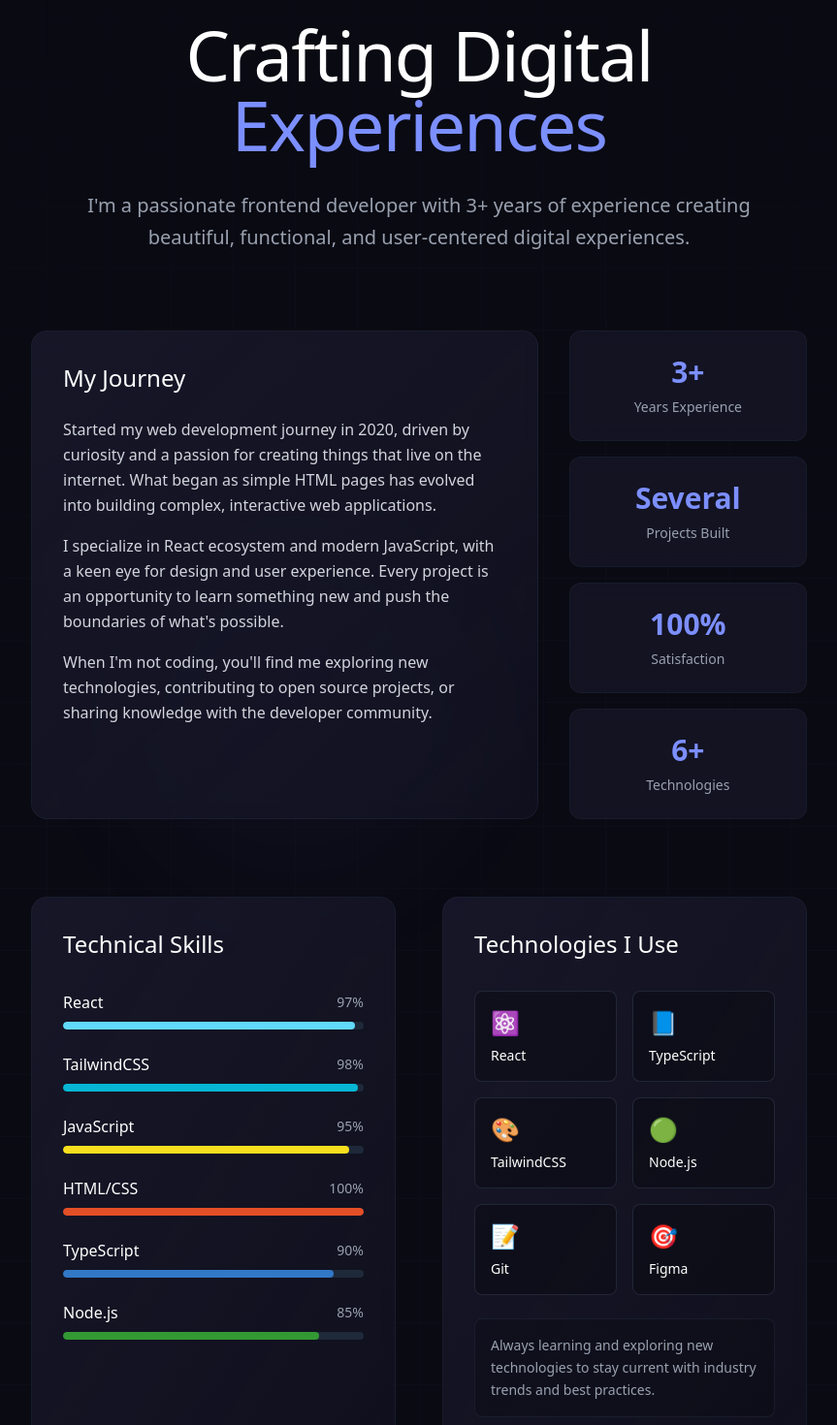
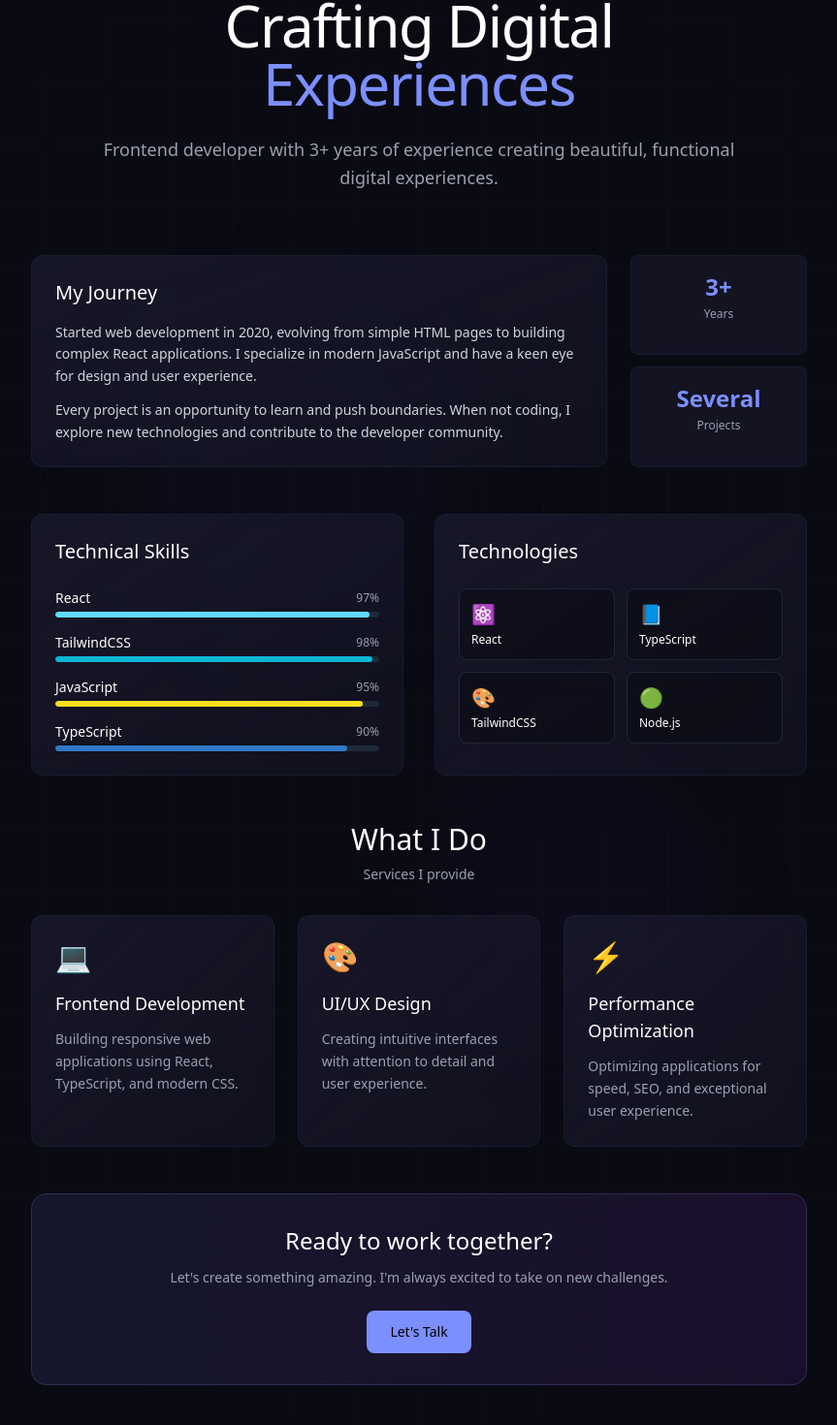
Before and after one commit to justifyman/justify, a React (Vite) app: page / in a window 1280 px wide. Shown: the part 1118-2588 px from the top of the page at 97% size, without its empty margins (208-1071 px from the left). Built offline with nearby package versions, Linux system fonts and the light colour scheme.

Commit message:
Condense About section for better readability

```diff
--- a/src/components/About.tsx
+++ b/src/components/About.tsx
@@ -5,9 +5,7 @@ const About: FC = () => {
     { name: "React", level: 97, color: "#61DAFB" },
     { name: "TailwindCSS", level: 98, color: "#06B6D4" },
     { name: "JavaScript", level: 95, color: "#F7DF1E" },
-    { name: "HTML/CSS", level: 100, color: "#E34F26" },
     { name: "TypeScript", level: 90, color: "#3178C6" },
-    { name: "Node.js", level: 85, color: "#339933" },
   ];
 
   const technologies = [
@@ -15,12 +13,10 @@ const About: FC = () => {
     { name: "TypeScript", icon: "📘" },
     { name: "TailwindCSS", icon: "🎨" },
     { name: "Node.js", icon: "🟢" },
-    { name: "Git", icon: "📝" },
-    { name: "Figma", icon: "🎯" },
   ];
 
   return (
-    <div className="min-h-screen relative bg-[#0a0a13] py-20">
+    <div className="min-h-screen relative bg-[#0a0a13] py-16">
       {/* Animated background elements */}
       <div className="absolute inset-0 overflow-hidden">
         <div className="absolute top-1/4 left-1/4 w-96 h-96 bg-[#7c8fff]/5 rounded-full blur-3xl animate-pulse"></div>
@@ -31,91 +27,77 @@ const About: FC = () => {
       <div className="absolute inset-0 bg-[linear-gradient(to_right,#1a1a2e_1px,transparent_1px),linear-gradient(to_bottom,#1a1a2e_1px,transparent_1px)] bg-[size:4rem_4rem] [mask-image:radial-gradient(ellipse_at_center,black_50%,transparent_80%)] opacity-20"></div>
 
       <div className="relative z-10 w-full px-4 md:px-20 lg:px-60">
-        <div className="max-w-7xl mx-auto">
+        <div className="max-w-6xl mx-auto">
 
           {/* Header Section */}
-          <div className="text-center mb-20">
-            <div className="inline-block mb-6">
+          <div className="text-center mb-16">
+            <div className="inline-block mb-4">
               <span className="text-[#7c8fff] text-sm font-medium tracking-wider uppercase">About Me</span>
             </div>
-            <h2 className="text-4xl md:text-6xl lg:text-7xl font-light text-white tracking-tight mb-8">
+            <h2 className="text-3xl md:text-5xl lg:text-6xl font-light text-white tracking-tight mb-6">
               Crafting Digital
               <br />
               <span className="text-[#7c8fff]">Experiences</span>
             </h2>
-            <p className="text-gray-400 text-lg md:text-xl max-w-3xl mx-auto leading-relaxed">
-              I'm a passionate frontend developer with 3+ years of experience creating
-              beautiful, functional, and user-centered digital experiences.
+            <p className="text-gray-400 text-base md:text-lg max-w-2xl mx-auto leading-relaxed">
+              Frontend developer with 3+ years of experience creating beautiful,
+              functional digital experiences.
             </p>
           </div>
 
           {/* Main Content */}
-          <div className="space-y-20">
+          <div className="space-y-12">
 
             {/* Story & Stats Section */}
-            <div className="grid grid-cols-1 lg:grid-cols-3 gap-8">
+            <div className="grid grid-cols-1 lg:grid-cols-4 gap-6">
 
-              {/* Personal Story - Takes 2 columns */}
-              <div className="lg:col-span-2">
-                <div className="bg-gradient-to-br from-[#1a1a2e]/80 to-[#1a1a2e]/40 backdrop-blur-sm p-8 rounded-2xl border border-gray-800/50 h-full">
-                  <h3 className="text-2xl font-medium text-white mb-6">My Journey</h3>
-                  <div className="space-y-4 text-gray-300 leading-relaxed">
-                    <p>
-                      Started my web development journey in 2020, driven by curiosity and
-                      a passion for creating things that live on the internet. What began
-                      as simple HTML pages has evolved into building complex, interactive
-                      web applications.
+              {/* Personal Story - Takes 3 columns */}
+              <div className="lg:col-span-3">
+                <div className="bg-gradient-to-br from-[#1a1a2e]/80 to-[#1a1a2e]/40 backdrop-blur-sm p-6 rounded-xl border border-gray-800/50">
+                  <h3 className="text-xl font-medium text-white mb-4">My Journey</h3>
+                  <div className="text-gray-300 leading-relaxed text-sm">
+                    <p className="mb-3">
+                      Started web development in 2020, evolving from simple HTML pages
+                      to building complex React applications. I specialize in modern
+                      JavaScript and have a keen eye for design and user experience.
                     </p>
                     <p>
-                      I specialize in React ecosystem and modern JavaScript, with a keen
-                      eye for design and user experience. Every project is an opportunity
-                      to learn something new and push the boundaries of what's possible.
-                    </p>
-                    <p>
-                      When I'm not coding, you'll find me exploring new technologies,
-                      contributing to open source projects, or sharing knowledge with
+                      Every project is an opportunity to learn and push boundaries.
+                      When not coding, I explore new technologies and contribute to
                       the developer community.
                     </p>
                   </div>
                 </div>
               </div>
 
-              {/* Stats Grid - Takes 1 column */}
-              <div className="grid grid-cols-2 lg:grid-cols-1 gap-4">
-                <div className="bg-[#1a1a2e]/60 backdrop-blur-sm p-6 rounded-xl border border-gray-800/50 text-center group hover:border-[#7c8fff]/30 transition-all duration-300">
-                  <div className="text-3xl font-bold text-[#7c8fff] mb-2 group-hover:scale-110 transition-transform duration-300">3+</div>
-                  <div className="text-gray-400 text-sm">Years Experience</div>
+              {/* Stats - Takes 1 column */}
+              <div className="grid grid-cols-2 lg:grid-cols-1 gap-3">
+                <div className="bg-[#1a1a2e]/60 backdrop-blur-sm p-4 rounded-lg border border-gray-800/50 text-center group hover:border-[#7c8fff]/30 transition-all duration-300">
+                  <div className="text-2xl font-bold text-[#7c8fff] mb-1">3+</div>
+                  <div className="text-gray-400 text-xs">Years</div>
                 </div>
-                <div className="bg-[#1a1a2e]/60 backdrop-blur-sm p-6 rounded-xl border border-gray-800/50 text-center group hover:border-[#7c8fff]/30 transition-all duration-300">
-                  <div className="text-3xl font-bold text-[#7c8fff] mb-2 group-hover:scale-110 transition-transform duration-300">Several</div>
-                  <div className="text-gray-400 text-sm">Projects Built</div>
-                </div>
-                <div className="bg-[#1a1a2e]/60 backdrop-blur-sm p-6 rounded-xl border border-gray-800/50 text-center group hover:border-[#7c8fff]/30 transition-all duration-300">
-                  <div className="text-3xl font-bold text-[#7c8fff] mb-2 group-hover:scale-110 transition-transform duration-300">100%</div>
-                  <div className="text-gray-400 text-sm">Satisfaction</div>
-                </div>
-                <div className="bg-[#1a1a2e]/60 backdrop-blur-sm p-6 rounded-xl border border-gray-800/50 text-center group hover:border-[#7c8fff]/30 transition-all duration-300">
-                  <div className="text-3xl font-bold text-[#7c8fff] mb-2 group-hover:scale-110 transition-transform duration-300">6+</div>
-                  <div className="text-gray-400 text-sm">Technologies</div>
+                <div className="bg-[#1a1a2e]/60 backdrop-blur-sm p-4 rounded-lg border border-gray-800/50 text-center group hover:border-[#7c8fff]/30 transition-all duration-300">
+                  <div className="text-2xl font-bold text-[#7c8fff] mb-1">Several</div>
+                  <div className="text-gray-400 text-xs">Projects</div>
                 </div>
               </div>
 
             </div>
 
             {/* Skills & Technologies Section */}
-            <div className="grid grid-cols-1 lg:grid-cols-2 gap-12">
+            <div className="grid grid-cols-1 lg:grid-cols-2 gap-8">
 
               {/* Technical Skills */}
-              <div className="bg-gradient-to-br from-[#1a1a2e]/80 to-[#1a1a2e]/40 backdrop-blur-sm p-8 rounded-2xl border border-gray-800/50">
-                <h3 className="text-2xl font-medium text-white mb-8">Technical Skills</h3>
-                <div className="space-y-6">
+              <div className="bg-gradient-to-br from-[#1a1a2e]/80 to-[#1a1a2e]/40 backdrop-blur-sm p-6 rounded-xl border border-gray-800/50">
+                <h3 className="text-xl font-medium text-white mb-6">Technical Skills</h3>
+                <div className="space-y-4">
                   {skills.map((skill, index) => (
                     <div key={skill.name} className="group">
-                      <div className="flex justify-between items-center mb-2">
-                        <span className="text-white font-medium">{skill.name}</span>
-                        <span className="text-gray-400 text-sm">{skill.level}%</span>
+                      <div className="flex justify-between items-center mb-1">
+                        <span className="text-white text-sm font-medium">{skill.name}</span>
+                        <span className="text-gray-400 text-xs">{skill.level}%</span>
                       </div>
-                      <div className="w-full bg-gray-800 rounded-full h-2 overflow-hidden">
+                      <div className="w-full bg-gray-800 rounded-full h-1.5 overflow-hidden">
                         <div
                           className="h-full rounded-full transition-all duration-1000 ease-out group-hover:brightness-110"
                           style={{
@@ -130,30 +112,22 @@ const About: FC = () => {
                 </div>
               </div>
 
-              {/* Technologies I Use */}
-              <div className="bg-gradient-to-br from-[#1a1a2e]/80 to-[#1a1a2e]/40 backdrop-blur-sm p-8 rounded-2xl border border-gray-800/50">
-                <h3 className="text-2xl font-medium text-white mb-8">Technologies I Use</h3>
-                <div className="grid grid-cols-2 gap-4">
+              {/* Technologies */}
+              <div className="bg-gradient-to-br from-[#1a1a2e]/80 to-[#1a1a2e]/40 backdrop-blur-sm p-6 rounded-xl border border-gray-800/50">
+                <h3 className="text-xl font-medium text-white mb-6">Technologies</h3>
+                <div className="grid grid-cols-2 gap-3">
                   {technologies.map((tech, index) => (
                     <div
                       key={tech.name}
-                      className="bg-[#0a0a13]/50 p-4 rounded-lg border border-gray-700/50 hover:border-[#7c8fff]/30 transition-all duration-300 hover:transform hover:scale-105 group"
+                      className="bg-[#0a0a13]/50 p-3 rounded-lg border border-gray-700/50 hover:border-[#7c8fff]/30 transition-all duration-300 hover:transform hover:scale-105 group"
                       style={{ animationDelay: `${index * 100}ms` }}
                     >
-                      <div className="text-2xl mb-2 group-hover:scale-110 transition-transform duration-300">
+                      <div className="text-xl mb-1 group-hover:scale-110 transition-transform duration-300">
                         {tech.icon}
                       </div>
-                      <div className="text-white font-medium text-sm">{tech.name}</div>
+                      <div className="text-white font-medium text-xs">{tech.name}</div>
                     </div>
                   ))}
-                </div>
-
-                {/* Additional info */}
-                <div className="mt-6 p-4 bg-[#0a0a13]/30 rounded-lg border border-gray-700/30">
-                  <p className="text-gray-400 text-sm leading-relaxed">
-                    Always learning and exploring new technologies to stay current with
-                    industry trends and best practices.
-                  </p>
                 </div>
               </div>
 
@@ -161,33 +135,33 @@ const About: FC = () => {
 
             {/* Services Section */}
             <div>
-              <div className="text-center mb-12">
-                <h3 className="text-3xl md:text-4xl font-light text-white mb-4">What I Do</h3>
-                <p className="text-gray-400 text-lg">Services I provide to bring your ideas to life</p>
+              <div className="text-center mb-8">
+                <h3 className="text-2xl md:text-3xl font-light text-white mb-2">What I Do</h3>
+                <p className="text-gray-400 text-sm">Services I provide</p>
               </div>
 
-              <div className="grid grid-cols-1 md:grid-cols-3 gap-8">
-                <div className="bg-gradient-to-br from-[#1a1a2e]/80 to-[#1a1a2e]/40 backdrop-blur-sm p-8 rounded-2xl border border-gray-800/50 hover:border-[#7c8fff]/30 transition-all duration-500 hover:transform hover:scale-105 group">
-                  <div className="text-[#7c8fff] text-4xl mb-6 group-hover:scale-110 transition-transform duration-300">💻</div>
-                  <h4 className="text-white text-xl mb-4 font-medium">Frontend Development</h4>
-                  <p className="text-gray-400 leading-relaxed">
-                    Building responsive, interactive web applications using React, TypeScript, and modern CSS frameworks.
+              <div className="grid grid-cols-1 md:grid-cols-3 gap-6">
+                <div className="bg-gradient-to-br from-[#1a1a2e]/80 to-[#1a1a2e]/40 backdrop-blur-sm p-6 rounded-xl border border-gray-800/50 hover:border-[#7c8fff]/30 transition-all duration-500 hover:transform hover:scale-105 group">
+                  <div className="text-[#7c8fff] text-3xl mb-4 group-hover:scale-110 transition-transform duration-300">💻</div>
+                  <h4 className="text-white text-lg mb-3 font-medium">Frontend Development</h4>
+                  <p className="text-gray-400 text-sm leading-relaxed">
+                    Building responsive web applications using React, TypeScript, and modern CSS.
                   </p>
                 </div>
 
-                <div className="bg-gradient-to-br from-[#1a1a2e]/80 to-[#1a1a2e]/40 backdrop-blur-sm p-8 rounded-2xl border border-gray-800/50 hover:border-[#7c8fff]/30 transition-all duration-500 hover:transform hover:scale-105 group">
-                  <div className="text-[#7c8fff] text-4xl mb-6 group-hover:scale-110 transition-transform duration-300">🎨</div>
-                  <h4 className="text-white text-xl mb-4 font-medium">UI/UX Design</h4>
-                  <p className="text-gray-400 leading-relaxed">
-                    Creating intuitive user interfaces with attention to detail, accessibility, and user experience.
+                <div className="bg-gradient-to-br from-[#1a1a2e]/80 to-[#1a1a2e]/40 backdrop-blur-sm p-6 rounded-xl border border-gray-800/50 hover:border-[#7c8fff]/30 transition-all duration-500 hover:transform hover:scale-105 group">
+                  <div className="text-[#7c8fff] text-3xl mb-4 group-hover:scale-110 transition-transform duration-300">🎨</div>
+                  <h4 className="text-white text-lg mb-3 font-medium">UI/UX Design</h4>
+                  <p className="text-gray-400 text-sm leading-relaxed">
+                    Creating intuitive interfaces with attention to detail and user experience.
                   </p>
                 </div>
 
-                <div className="bg-gradient-to-br from-[#1a1a2e]/80 to-[#1a1a2e]/40 backdrop-blur-sm p-8 rounded-2xl border border-gray-800/50 hover:border-[#7c8fff]/30 transition-all duration-500 hover:transform hover:scale-105 group">
-                  <div className="text-[#7c8fff] text-4xl mb-6 group-hover:scale-110 transition-transform duration-300">⚡</div>
-                  <h4 className="text-white text-xl mb-4 font-medium">Performance Optimization</h4>
-                  <p className="text-gray-400 leading-relaxed">
-                    Optimizing web applications for speed, SEO, and exceptional user experience across all devices.
+                <div className="bg-gradient-to-br from-[#1a1a2e]/80 to-[#1a1a2e]/40 backdrop-blur-sm p-6 rounded-xl border border-gray-800/50 hover:border-[#7c8fff]/30 transition-all duration-500 hover:transform hover:scale-105 group">
+                  <div className="text-[#7c8fff] text-3xl mb-4 group-hover:scale-110 transition-transform duration-300">⚡</div>
+                  <h4 className="text-white text-lg mb-3 font-medium">Performance Optimization</h4>
+                  <p className="text-gray-400 text-sm leading-relaxed">
+                    Optimizing applications for speed, SEO, and exceptional user experience.
                   </p>
                 </div>
               </div>
@@ -195,15 +169,14 @@ const About: FC = () => {
 
             {/* Call to Action */}
             <div className="text-center">
-              <div className="bg-gradient-to-r from-[#7c8fff]/10 to-purple-500/10 backdrop-blur-sm p-12 rounded-3xl border border-[#7c8fff]/20">
-                <h3 className="text-3xl font-light text-white mb-4">Ready to work together?</h3>
-                <p className="text-gray-400 text-lg mb-8 max-w-2xl mx-auto">
-                  Let's create something amazing. I'm always excited to take on new challenges
-                  and bring innovative ideas to life.
+              <div className="bg-gradient-to-r from-[#7c8fff]/10 to-purple-500/10 backdrop-blur-sm p-8 rounded-2xl border border-[#7c8fff]/20">
+                <h3 className="text-2xl font-light text-white mb-3">Ready to work together?</h3>
+                <p className="text-gray-400 mb-6 max-w-xl mx-auto text-sm">
+                  Let's create something amazing. I'm always excited to take on new challenges.
                 </p>
                 <a
                   href="#contact"
-                  className="inline-block bg-[#7c8fff] text-black px-8 py-4 rounded-xl hover:bg-indigo-500 transition-all duration-300 font-medium hover:transform hover:scale-105 hover:shadow-lg hover:shadow-[#7c8fff]/25"
+                  className="inline-block bg-[#7c8fff] text-black px-6 py-3 rounded-lg hover:bg-indigo-500 transition-all duration-300 font-medium hover:transform hover:scale-105 text-sm"
                 >
                   Let's Talk
                 </a>
```
